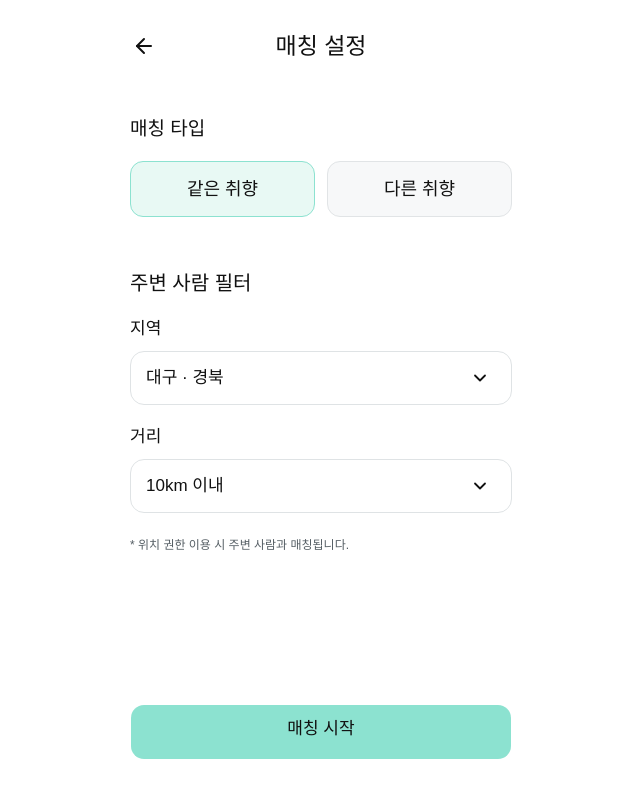
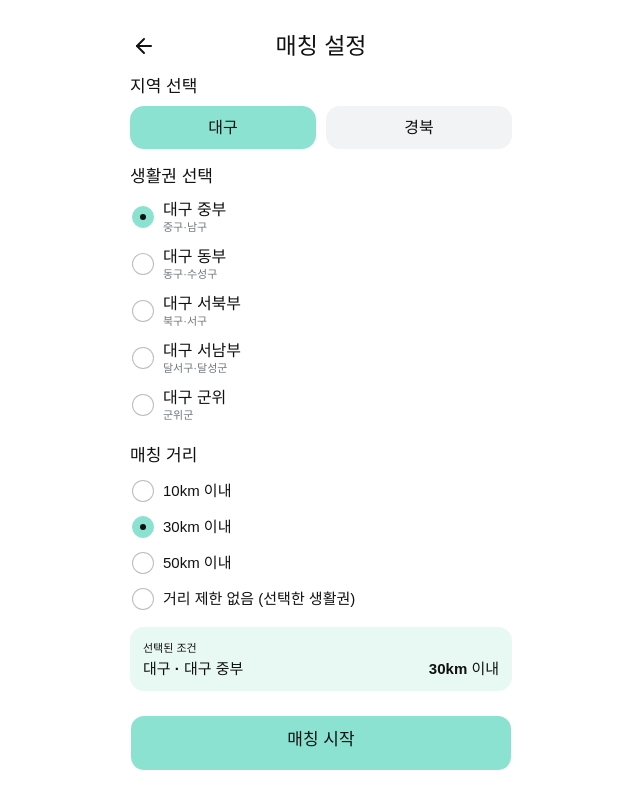
Before and after one commit to Desserting/Desserting-web, a React (Vite) app: page /matching in a window 1280 px wide. Shown: the top 808 px of the page, without its empty margins (319-959 px from the left). Built offline with nearby package versions, Linux system fonts and the light colour scheme.

Commit message:
feat: 매칭 설정 화면 디자인 수정 및 경북 생활권 추가

```diff
--- a/src/pages/matching/MatchingSettingsPage.tsx
+++ b/src/pages/matching/MatchingSettingsPage.tsx
@@ -1,66 +1,50 @@
-import { useEffect } from 'react';
+import { useEffect, type ReactNode } from 'react';
 import { useNavigate, useSearchParams } from 'react-router-dom';
-import chevron from '@/assets/matching/icon-chevron.svg';
 import BackButton from '@/components/BackButton';
 import { Button } from '@/components/ui/button';
-import {
-  Select,
-  SelectContent,
-  SelectItem,
-  SelectTrigger,
-  SelectValue,
-} from '@/components/ui/select';
 import { cn } from '@/lib/utils';
 import {
   DISTANCES,
+  LIVING_AREAS,
   REGIONS,
   useMatchingStore,
-  type MatchType,
 } from '@/stores/matchingStore';
 
-const MATCH_TYPES: { id: MatchType; label: string }[] = [
-  { id: 'same', label: '같은 취향' },
-  { id: 'different', label: '다른 취향' },
-];
-
-interface FilterSelectProps {
-  id: string;
-  label: string;
-  value: string;
-  options: { value: string; label: string }[];
-  onChange: (value: string) => void;
+interface RadioOptionProps {
+  name: string;
+  checked: boolean;
+  onChange: () => void;
+  className?: string;
+  children: ReactNode;
 }
 
-function FilterSelect({
-  id,
-  label,
-  value,
-  options,
+function RadioOption({
+  name,
+  checked,
   onChange,
-}: FilterSelectProps) {
+  className,
+  children,
+}: RadioOptionProps) {
   return (
-    <div className="flex flex-col gap-2.5">
-      <label htmlFor={id} className="text-[17px] leading-6 font-bold">
-        {label}
+    <label
+      className={cn(
+        'flex cursor-pointer items-center gap-[9px] pl-0.5',
+        className,
+      )}
+    >
+      <input
+        type="radio"
+        name={name}
+        checked={checked}
+        onChange={onChange}
+        className="peer sr-only"
+      />
+      <span
+        aria-hidden
+        className="border-ink-muted/40 peer-checked:bg-mint peer-checked:border-mint peer-focus-visible:outline-mint-deep after:bg-ink relative size-[22px] shrink-0 rounded-full border-[1.5px] bg-white transition-colors peer-focus-visible:outline-2 peer-focus-visible:outline-offset-2 after:absolute after:top-1/2 after:left-1/2 after:size-1.5 after:-translate-x-1/2 after:-translate-y-1/2 after:rounded-full after:opacity-0 peer-checked:after:opacity-100"
+      />
+      {children}
     </label>
-      <Select value={value} onValueChange={onChange}>
-        <SelectTrigger id={id}>
-          <SelectValue />
-          <img
-            src={chevron}
-            alt=""
-            className="mr-1.5 shrink-0 transition-transform group-data-[state=open]:rotate-180"
-          />
-        </SelectTrigger>
-        <SelectContent>
-          {options.map((option) => (
-            <SelectItem key={option.value} value={option.value}>
-              {option.label}
-            </SelectItem>
-          ))}
-        </SelectContent>
-      </Select>
-    </div>
   );
 }
 
@@ -77,57 +61,92 @@ export default function MatchingSettingsPage() {
     }
   }, [typeParam, setFilter]);
 
+  const areas = LIVING_AREAS[filter.region];
+  const selectedArea = areas.find((area) => area.id === filter.area);
+  const selectedDistance = DISTANCES.find(
+    (distance) => distance.value === filter.distance,
+  );
+
   return (
     <main className="text-ink relative flex flex-1 flex-col bg-white px-6 pt-[34px]">
       <BackButton to="/home" />
       <h1 className="text-center text-[23px] leading-6 font-bold">매칭 설정</h1>
 
-      <section className="mt-[59px] flex flex-col gap-5">
-        <h2 className="text-[19px] leading-6 font-bold">매칭 타입</h2>
-        <div className="grid grid-cols-2 gap-3">
-          {MATCH_TYPES.map(({ id, label }) => {
-            const selected = filter.type === id;
+      <h2 className="mt-[17px] text-[17px] leading-6 font-bold">지역 선택</h2>
+      <div
+        role="radiogroup"
+        aria-label="지역 선택"
+        className="mt-[7px] grid grid-cols-2 gap-[10px]"
+      >
+        {REGIONS.map((region) => {
+          const selected = filter.region === region;
           return (
             <button
-                key={id}
+              key={region}
               type="button"
-                aria-pressed={selected}
-                onClick={() => setFilter({ type: id })}
+              role="radio"
+              aria-checked={selected}
+              onClick={() =>
+                setFilter({ region, area: LIVING_AREAS[region][0].id })
+              }
               className={cn(
-                  'h-14 cursor-pointer rounded-[13px] border text-lg font-bold transition-colors',
-                  selected
-                    ? 'bg-mint-100 border-mint border-[1.5px]'
-                    : 'bg-surface border-line',
+                'h-[43px] cursor-pointer rounded-[14px] text-base font-bold transition-colors',
+                selected ? 'bg-mint' : 'bg-chip',
               )}
             >
-                {label}
+              {region}
             </button>
           );
         })}
       </div>
-      </section>
 
-      <section className="mt-[52px] flex flex-col gap-5">
-        <h2 className="text-xl font-bold">주변 사람 필터</h2>
-        <FilterSelect
-          id="region"
-          label="지역"
-          value={filter.region}
-          options={REGIONS.map((region) => ({ value: region, label: region }))}
-          onChange={(region) => setFilter({ region })}
-        />
-        <FilterSelect
-          id="distance"
-          label="거리"
-          value={filter.distance}
-          options={DISTANCES.map((distance) => ({
-            value: distance,
-            label: `${distance} 이내`,
-          }))}
-          onChange={(distance) => setFilter({ distance })}
-        />
-        <p className="text-ink-muted text-xs leading-6">
-          * 위치 권한 이용 시 주변 사람과 매칭됩니다.
+      <h2 className="mt-4 text-[17px] leading-6 font-bold">생활권 선택</h2>
+      <div role="radiogroup" aria-label="생활권 선택" className="mt-1">
+        {areas.map(({ id, label, districts }) => (
+          <RadioOption
+            key={id}
+            name="area"
+            checked={filter.area === id}
+            onChange={() => setFilter({ area: id })}
+            className="h-[47px]"
+          >
+            <span className="flex flex-col">
+              <span className="text-base leading-5 font-bold">{label}</span>
+              {districts && (
+                <span className="text-my-muted text-[11px] leading-[14px]">
+                  {districts}
+                </span>
+              )}
+            </span>
+          </RadioOption>
+        ))}
+      </div>
+
+      <h2 className="mt-4 text-[17px] leading-6 font-bold">매칭 거리</h2>
+      <div role="radiogroup" aria-label="매칭 거리" className="mt-[5px]">
+        {DISTANCES.map(({ value, label }) => (
+          <RadioOption
+            key={value}
+            name="distance"
+            checked={filter.distance === value}
+            onChange={() => setFilter({ distance: value })}
+            className="h-9"
+          >
+            <span className="text-[15px] leading-5">{label}</span>
+          </RadioOption>
+        ))}
+      </div>
+
+      <section
+        aria-label="선택된 조건"
+        className="bg-mint-100 mt-[10px] mb-6 flex h-16 flex-col justify-center rounded-[14px] px-[13px]"
+      >
+        <p className="text-[11px] leading-4 font-bold">선택된 조건</p>
+        <p className="mt-[3px] flex items-center justify-between text-[15px] leading-5 font-bold">
+          <span>
+            {filter.region} · {selectedArea?.label}
+          </span>
+          <span>{selectedDistance?.summary}</span>
         </p>
       </section>
 
--- a/src/stores/matchingStore.ts
+++ b/src/stores/matchingStore.ts
@@ -2,9 +2,52 @@ import { create } from 'zustand';
 
 export type MatchType = 'same' | 'different';
 
+export const REGIONS = ['대구', '경북'] as const;
+
+export type Region = (typeof REGIONS)[number];
+
+export interface LivingArea {
+  id: string;
+  label: string;
+  districts?: string;
+}
+
+export const LIVING_AREAS: Record<Region, LivingArea[]> = {
+  대구: [
+    { id: 'daegu-central', label: '대구 중부', districts: '중구·남구' },
+    { id: 'daegu-east', label: '대구 동부', districts: '동구·수성구' },
+    { id: 'daegu-northwest', label: '대구 서북부', districts: '북구·서구' },
+    {
+      id: 'daegu-southwest',
+      label: '대구 서남부',
+      districts: '달서구·달성군',
+    },
+    { id: 'daegu-gunwi', label: '대구 군위', districts: '군위군' },
+  ],
+  경북: [
+    { id: 'gb-daegu-adjacent', label: '대구 인접권' },
+    { id: 'gb-west', label: '경북 서부권' },
+    { id: 'gb-east-coast', label: '경북 동해안권' },
+    { id: 'gb-north', label: '경북 북부권' },
+    { id: 'gb-northwest', label: '경북 북서권' },
+  ],
+};
+
+export const DISTANCES = [
+  { value: '10km', label: '10km 이내', summary: '10km 이내' },
+  { value: '30km', label: '30km 이내', summary: '30km 이내' },
+  { value: '50km', label: '50km 이내', summary: '50km 이내' },
+  {
+    value: 'unlimited',
+    label: '거리 제한 없음 (선택한 생활권)',
+    summary: '거리 제한 없음',
+  },
+];
+
 export interface MatchingFilter {
   type: MatchType;
-  region: string;
+  region: Region;
+  area: string;
   distance: string;
 }
 
@@ -13,21 +56,13 @@ interface MatchingState {
   setFilter: (filter: Partial<MatchingFilter>) => void;
 }
 
-export const REGIONS = [
-  '서울',
-  '경기 · 인천',
-  '강원',
-  '대전 · 충청',
-  '광주 · 전라',
-  '대구 · 경북',
-  '부산 · 울산 · 경남',
-  '제주',
-];
-
-export const DISTANCES = ['3km', '5km', '10km', '20km', '50km'];
-
 export const useMatchingStore = create<MatchingState>((set) => ({
-  filter: { type: 'same', region: '대구 · 경북', distance: '10km' },
+  filter: {
+    type: 'same',
+    region: '대구',
+    area: LIVING_AREAS.대구[0].id,
+    distance: '30km',
+  },
   setFilter: (filter) =>
     set((state) => ({ filter: { ...state.filter, ...filter } })),
 }));
```
Also changed, not shown: src/assets/matching/icon-chevron.svg (deleted). Lines whose indentation alone changed are shown as unchanged.
